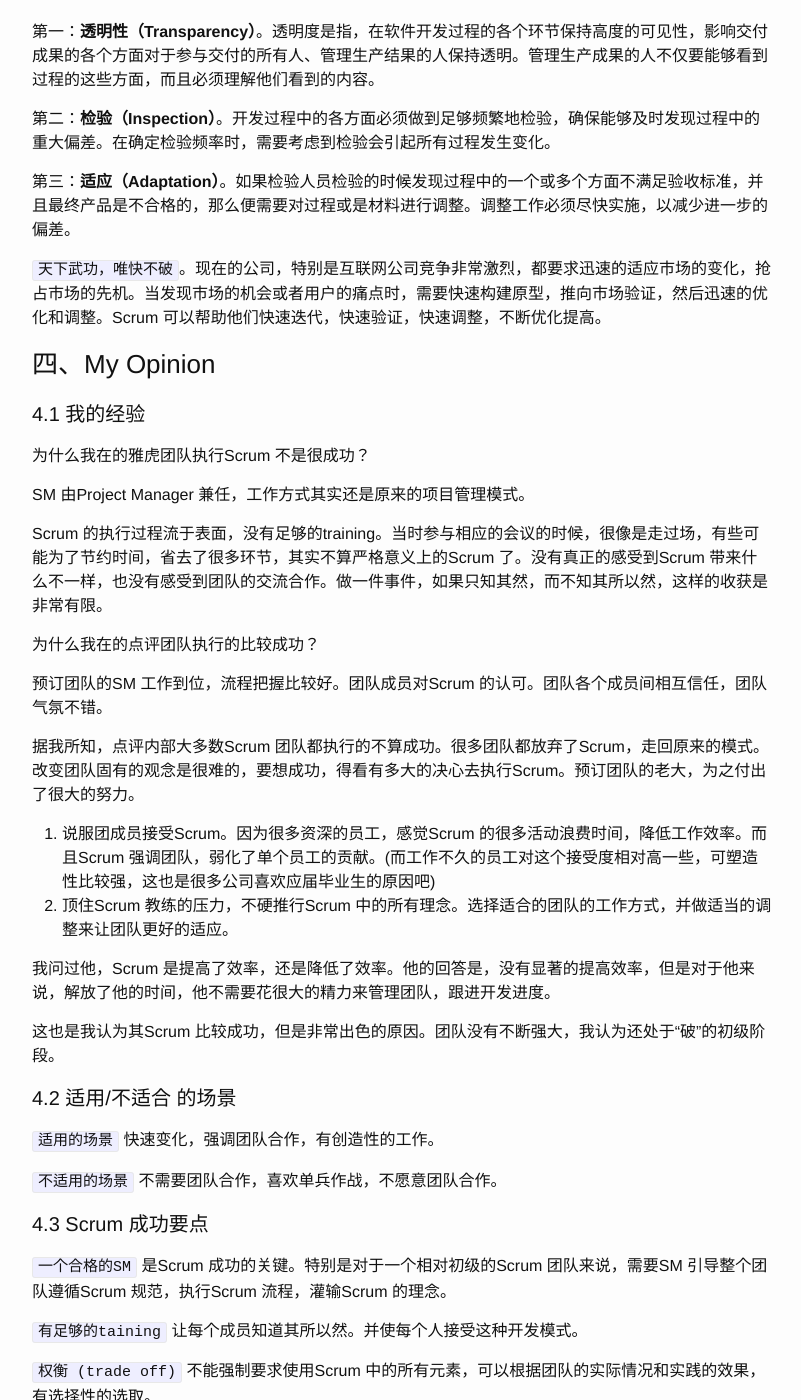
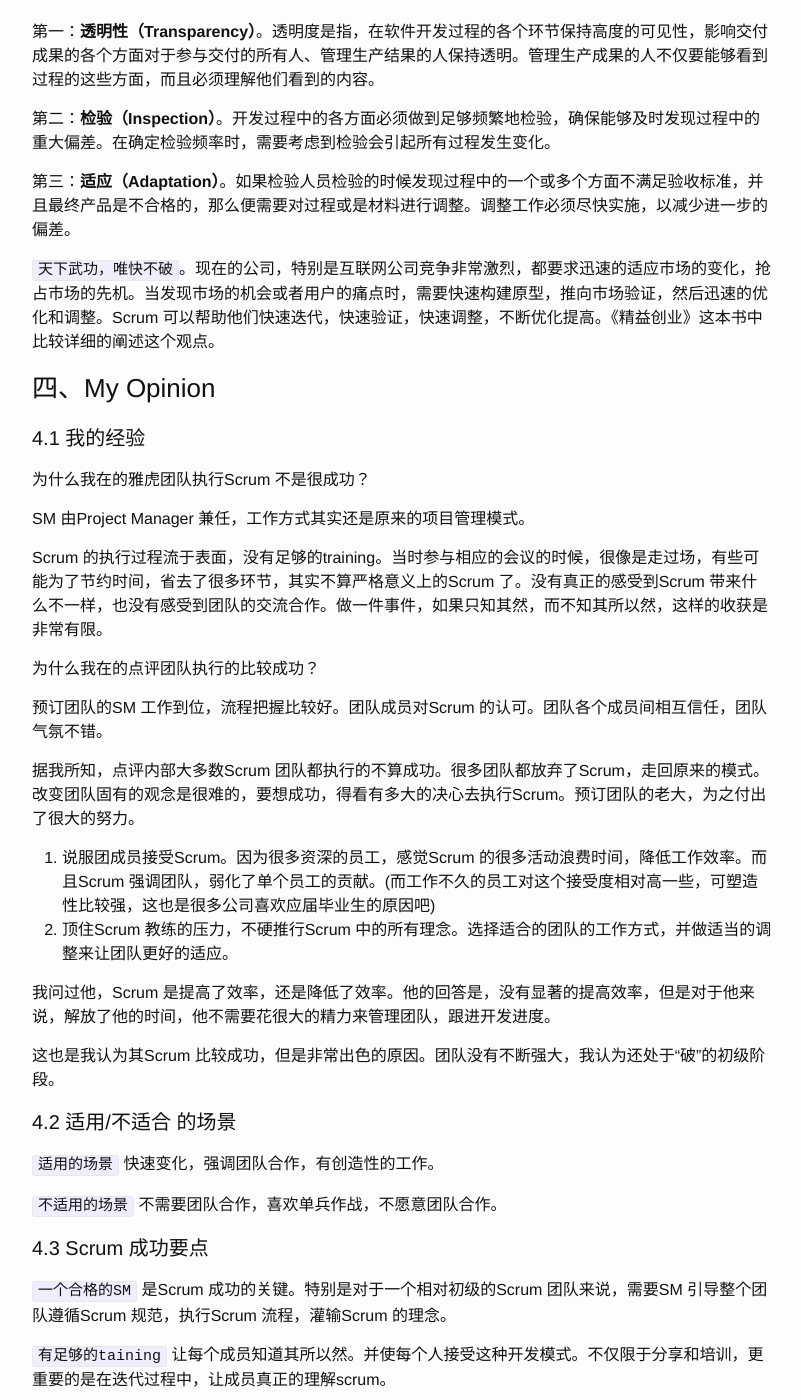
Before and after one commit to chqla/chqla.github.io, a Jekyll site: the page built from _posts/2015-06-13-scrum.markdown, in a window 1280 px wide and 1400 px high, scrolled down 7855 px. Shown: the whole window, without its empty margins (238-1039 px from the left). Built offline with Jekyll 4.4.1, drawn with Linux system fonts in a browser that asks for light colours; some of the changed text lies outside the part shown.

Commit message:
update scrum

```diff
--- a/_posts/2015-06-13-RESTful.markdown
+++ b/_posts/2015-06-13-RESTful.markdown
@@ -6,4 +6,4 @@
 author: chqlb
 ---
 
-TODO
+通讯必须是无状态的，在章节3.4.3中的无状态的 客户端-服务器风格里，每一次从客户端到服务器的请求必须包含所有必须的信息来理解此请求，并且不能使用任何存储在服务器中的内容。Session状态因此必须完整的保持在客户端上。
--- a/_posts/2015-06-13-scrum.markdown
+++ b/_posts/2015-06-13-scrum.markdown
@@ -141,7 +141,7 @@
 
 第三：**适应（Adaptation）**。如果检验人员检验的时候发现过程中的一个或多个方面不满足验收标准，并且最终产品是不合格的，那么便需要对过程或是材料进行调整。调整工作必须尽快实施，以减少进一步的偏差。
 
-`天下武功，唯快不破`。现在的公司，特别是互联网公司竞争非常激烈，都要求迅速的适应市场的变化，抢占市场的先机。当发现市场的机会或者用户的痛点时，需要快速构建原型，推向市场验证，然后迅速的优化和调整。Scrum 可以帮助他们快速迭代，快速验证，快速调整，不断优化提高。
+`天下武功，唯快不破`。现在的公司，特别是互联网公司竞争非常激烈，都要求迅速的适应市场的变化，抢占市场的先机。当发现市场的机会或者用户的痛点时，需要快速构建原型，推向市场验证，然后迅速的优化和调整。Scrum 可以帮助他们快速迭代，快速验证，快速调整，不断优化提高。《精益创业》这本书中比较详细的阐述这个观点。
 
 ### 四、My Opinion
 
@@ -176,9 +176,11 @@
 
 `一个合格的SM` 是Scrum 成功的关键。特别是对于一个相对初级的Scrum 团队来说，需要SM 引导整个团队遵循Scrum 规范，执行Scrum 流程，灌输Scrum 的理念。
 
-`有足够的taining` 让每个成员知道其所以然。并使每个人接受这种开发模式。
+`有足够的taining` 让每个成员知道其所以然。并使每个人接受这种开发模式。不仅限于分享和培训，更重要的是在迭代过程中，让成员真正的理解scrum。
 
 `权衡 (trade off)` 不能强制要求使用Scrum 中的所有元素，可以根据团队的实际情况和实践的效果，有选择性的选取。
+
+`保持迭代节奏` 有节奏的执行scrum，迭代过程不要被过多的突发需求打断。比如，临时修改需求，修改bug等。建议每个迭代安排特定时间完成非计划内的需求。
 
 `强调团队` 成员之间地位平等，由团队来自我管理，团队来做决策。否则很容易又走会项目经理管理的老路了。
 
```
